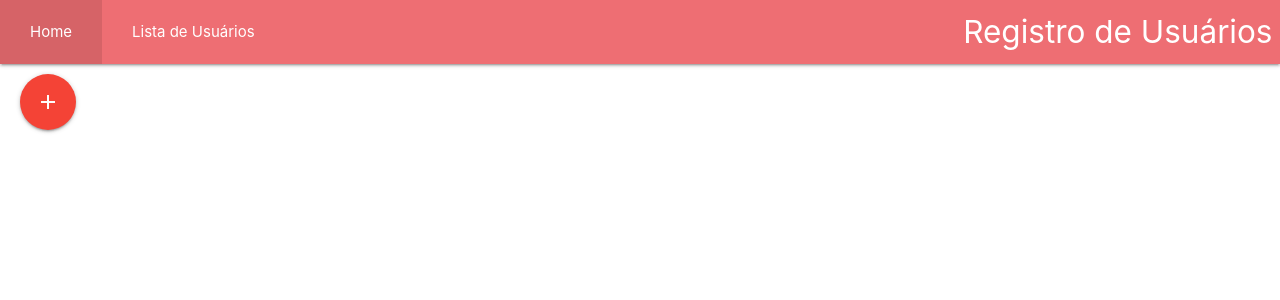
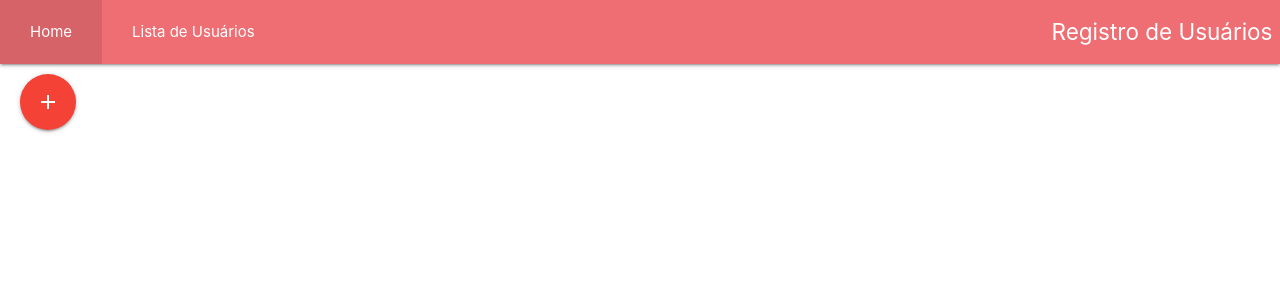
Before and after one commit to italoknd/form-with-vue.js, a Vue app in the folder web-vue/: page /nova-pessoa in a window 1280 px wide. Shown: the top 300 px of the page. Built offline with nearby package versions, Linux system fonts and the light colour scheme; what v-mask would draw is missing.

Commit message:
correção na font da navbar

```diff
--- a/web-vue/src/components/Navbar.vue
+++ b/web-vue/src/components/Navbar.vue
@@ -7,7 +7,7 @@
             >Registro de Usuários</a
           ></router-link
         >
-        <ul id="nav-mobile" class="left hide-on-med-and-down">
+        <ul id="nav-mobile" class="left  show-on-medium-and-down">
           <li>
             <router-link to="/"><a>Home</a></router-link>
           </li>
@@ -34,4 +34,8 @@ nav-wrapper {
   display: flex;
   margin: auto;
 }
+
+.brand-logo{
+  font-size: 1.5rem;
+}
 </style>
```
